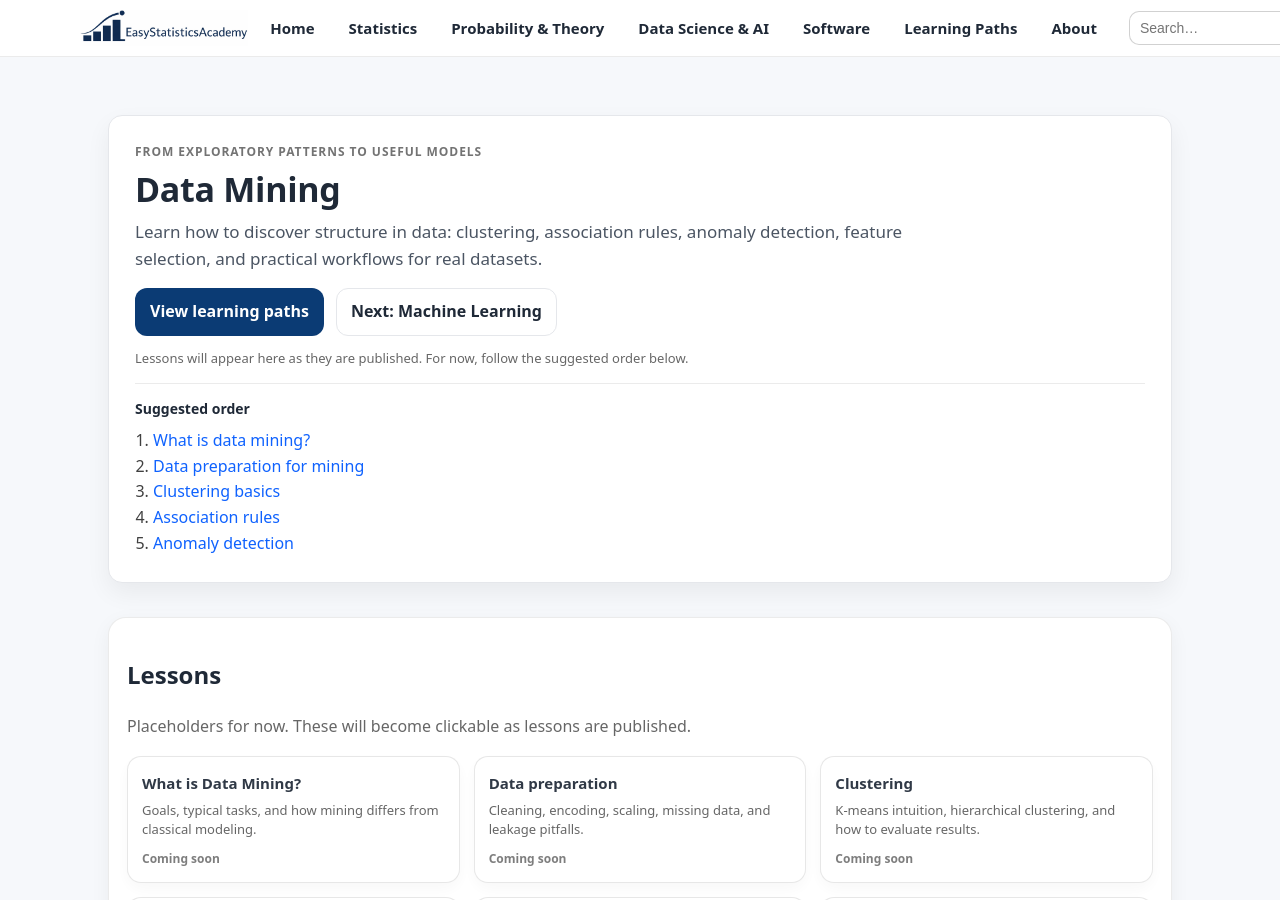
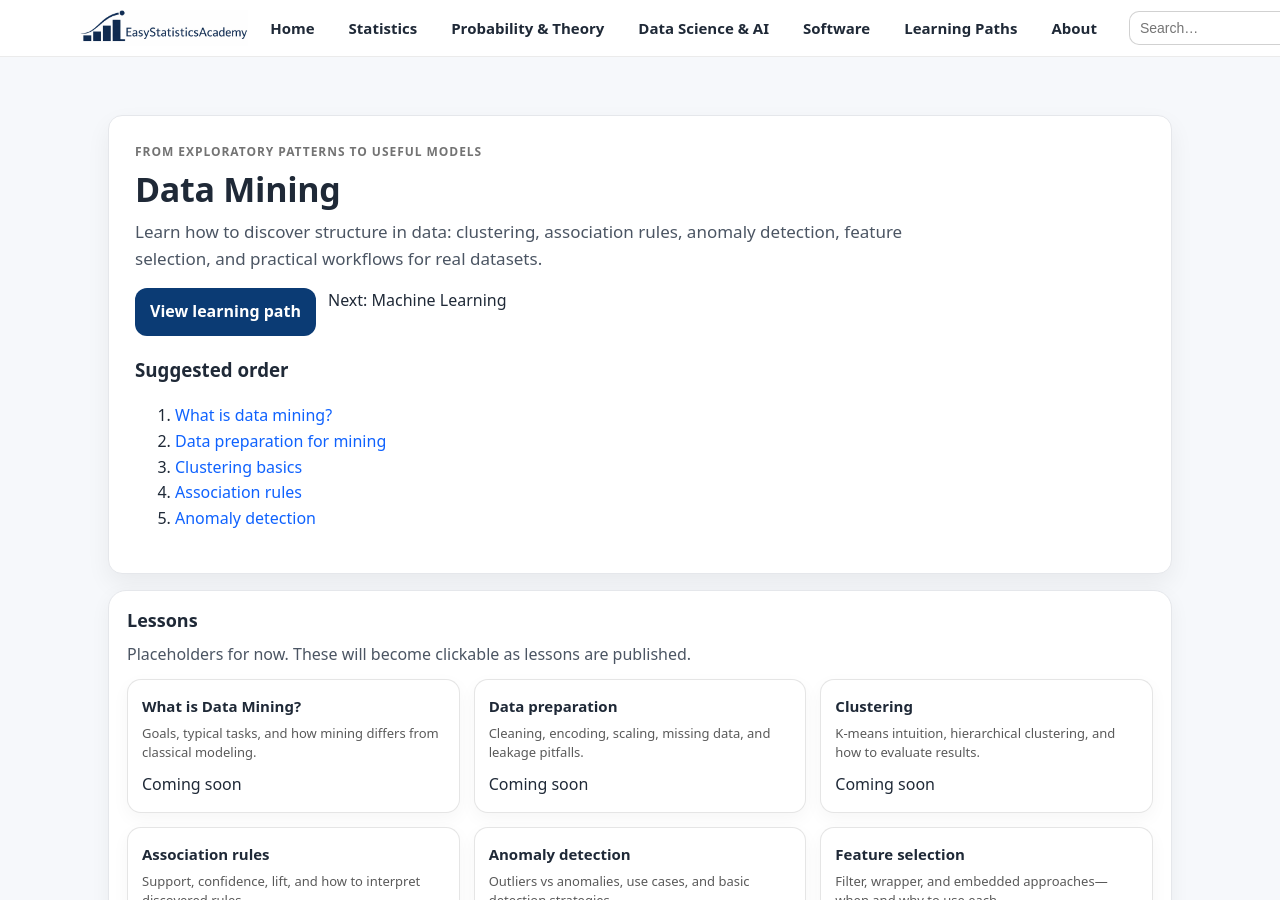
Before and after one commit to ammar-homaida-statistics/easystatisticsacademy, a Jekyll site: the page built from data-mining/index.md, in a window 1280 px wide and 900 px high. Built offline with Jekyll 4.4.1, drawn with Linux system fonts in a browser that asks for light colours.

Commit message:
Update index.md

```diff
--- a/data-mining/index.md
+++ b/data-mining/index.md
@@ -15,73 +15,67 @@ permalink: /data-mining/
     </p>
 
     <div class="hero-actions">
-      <a class="btn" href="/learning-paths/">View learning paths</a>
-      <a class="btn btn-outline" href="/machine-learning/">Next: Machine Learning</a>
+      <a class="btn" href="/learning-paths/">View learning path</a>
+      <span class="next">Next: Machine Learning</span>
     </div>
 
-    <div class="hero-note">
-      Lessons will appear here as they are published. For now, follow the suggested order below.
-    </div>
-
-    <div class="hero-suggested">
-      <h2>Suggested order</h2>
+    <div class="suggested">
+      <h3>Suggested order</h3>
       <ol>
-        <li><a href="/data-mining/#dm-intro">What is data mining?</a></li>
-        <li><a href="/data-mining/#dm-prep">Data preparation for mining</a></li>
-        <li><a href="/data-mining/#dm-cluster">Clustering basics</a></li>
-        <li><a href="/data-mining/#dm-assoc">Association rules</a></li>
-        <li><a href="/data-mining/#dm-anomaly">Anomaly detection</a></li>
+        <li><a href="#">What is data mining?</a></li>
+        <li><a href="#">Data preparation for mining</a></li>
+        <li><a href="#">Clustering basics</a></li>
+        <li><a href="#">Association rules</a></li>
+        <li><a href="#">Anomaly detection</a></li>
       </ol>
     </div>
   </div>
 </section>
 
-<section class="section-block">
+<section class="card">
   <h2>Lessons</h2>
-  <p class="muted">
-    Placeholders for now. These will become clickable as lessons are published.
-  </p>
+  <p class="muted">Placeholders for now. These will become clickable as lessons are published.</p>
 
   <div class="lesson-grid">
-    <a class="lesson-card" href="#" aria-disabled="true">
-      <h3 id="dm-intro">What is Data Mining?</h3>
+    <a class="lesson-card" href="#">
+      <h3>What is Data Mining?</h3>
       <p>Goals, typical tasks, and how mining differs from classical modeling.</p>
-      <div class="lesson-meta">Coming soon</div>
+      <span class="status">Coming soon</span>
     </a>
 
-    <a class="lesson-card" href="#" aria-disabled="true">
-      <h3 id="dm-prep">Data preparation</h3>
+    <a class="lesson-card" href="#">
+      <h3>Data preparation</h3>
       <p>Cleaning, encoding, scaling, missing data, and leakage pitfalls.</p>
-      <div class="lesson-meta">Coming soon</div>
+      <span class="status">Coming soon</span>
     </a>
 
-    <a class="lesson-card" href="#" aria-disabled="true">
-      <h3 id="dm-cluster">Clustering</h3>
+    <a class="lesson-card" href="#">
+      <h3>Clustering</h3>
       <p>K-means intuition, hierarchical clustering, and how to evaluate results.</p>
-      <div class="lesson-meta">Coming soon</div>
+      <span class="status">Coming soon</span>
     </a>
 
-    <a class="lesson-card" href="#" aria-disabled="true">
-      <h3 id="dm-assoc">Association rules</h3>
+    <a class="lesson-card" href="#">
+      <h3>Association rules</h3>
       <p>Support, confidence, lift, and how to interpret discovered rules.</p>
-      <div class="lesson-meta">Coming soon</div>
+      <span class="status">Coming soon</span>
     </a>
 
-    <a class="lesson-card" href="#" aria-disabled="true">
-      <h3 id="dm-anomaly">Anomaly detection</h3>
+    <a class="lesson-card" href="#">
+      <h3>Anomaly detection</h3>
       <p>Outliers vs anomalies, use cases, and basic detection strategies.</p>
-      <div class="lesson-meta">Coming soon</div>
+      <span class="status">Coming soon</span>
     </a>
 
-    <a class="lesson-card" href="#" aria-disabled="true">
+    <a class="lesson-card" href="#">
       <h3>Feature selection</h3>
       <p>Filter, wrapper, and embedded approaches—when and why to use each.</p>
-      <div class="lesson-meta">Coming soon</div>
+      <span class="status">Coming soon</span>
     </a>
   </div>
 </section>
 
-<section class="section-block">
+<section class="card">
   <h2>Goal of this section</h2>
   <ul>
     <li>Recognize common data mining tasks and when to use them.</li>
@@ -90,7 +84,7 @@ permalink: /data-mining/
     <li>Prepare clean inputs for machine learning pipelines.</li>
   </ul>
 
-  <p class="muted" style="margin-top:10px;">
+  <p class="muted">
     Next step: Continue to <a href="/machine-learning/">Machine Learning</a>.
   </p>
 </section>
```
